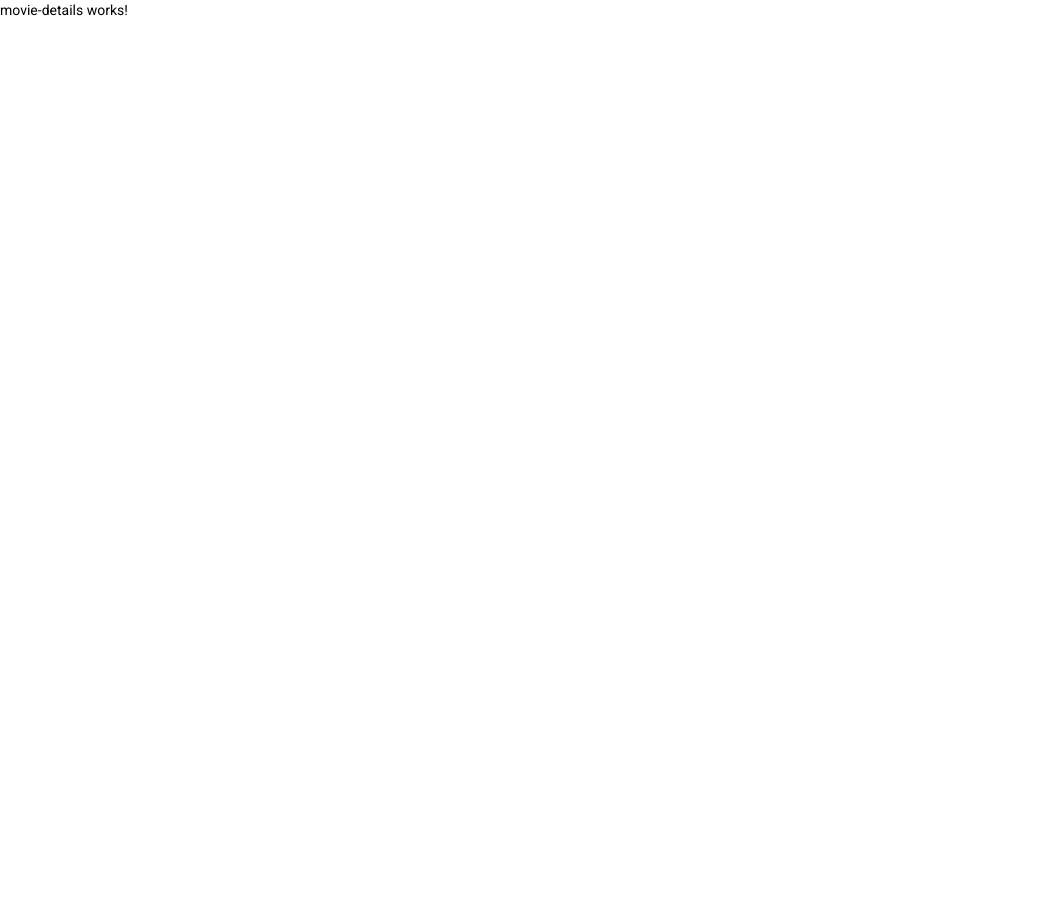
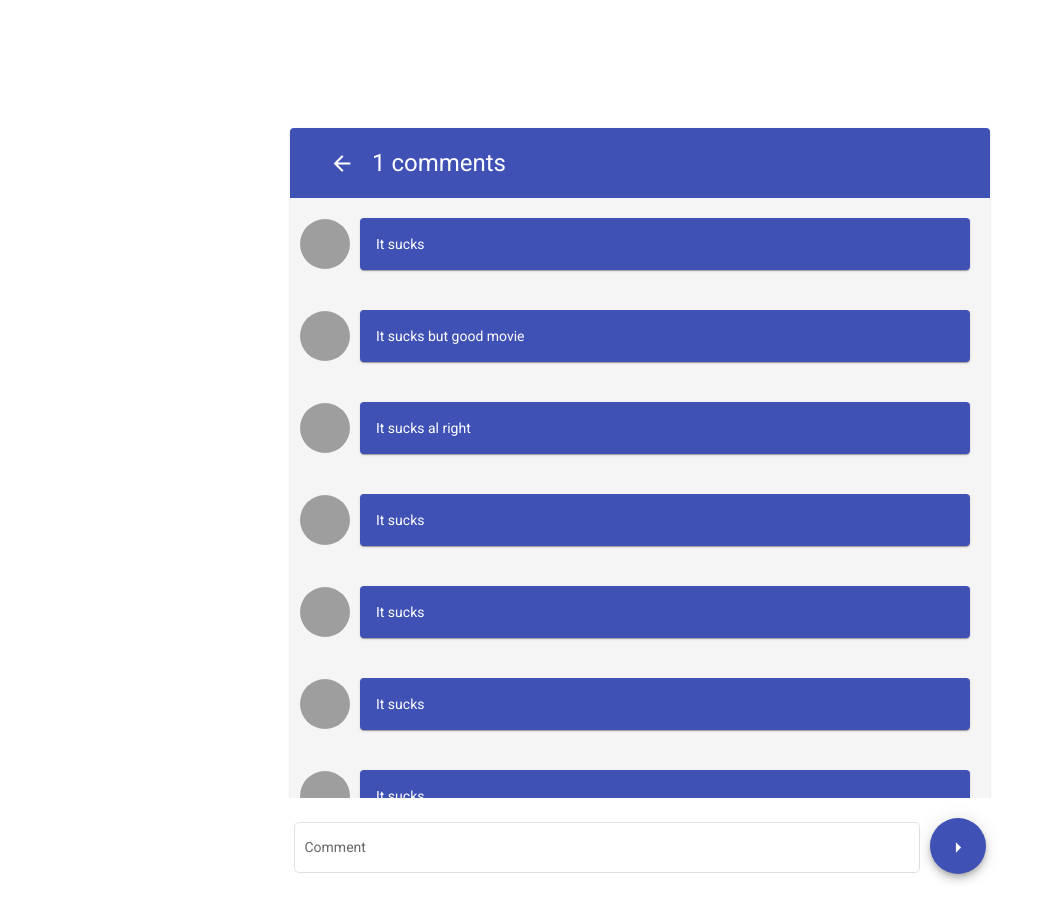
Before and after one commit to pedropaulofreitas/movie-rating, an Angular app: page /details/1 in a window 1280 px wide. Shown: the top 920 px of the page, without its empty margins (0-1053 px from the left). Before the commit the page ends 800 px from the top, so only its background shows below. Built offline with nearby package versions, Linux system fonts and the light colour scheme; grey boxes are pictures that could not be loaded.

Commit message:
feature(movie-details): display mocked comments, tostr msg and styling

```diff
--- /dev/null
+++ b/src/app/models/comment.ts
@@ -0,0 +1,4 @@
+export interface MovieComment {
+    text: string,
+    author: string
+}
--- a/src/app/pages/movie-details/movie-details.component.html
+++ b/src/app/pages/movie-details/movie-details.component.html
@@ -1 +1,64 @@
-<p>movie-details works!</p>
+<div class="flex-container">
+
+
+    <mat-card class="comment-card">
+        <mat-card-header>
+          <button mat-icon-button  aria-label="back button" (click)="navigateHome()">
+            <mat-icon>arrow_back</mat-icon>
+          </button>
+          <h1 style="margin: 0px; margin-left:10px">{{title}} comments</h1>
+        </mat-card-header>
+
+
+
+        <mat-card-content>
+          <div class="comment-card--content" *ngFor="let comment of comments">
+            <div mat-card-avatar class="comment-card--content__header-image"></div>
+            <mat-card class="comment-card--content__card">{{comment.text}}</mat-card>
+          </div>
+        </mat-card-content>
+
+        <mat-card-footer>
+
+          <mat-form-field appearance="outline">
+            <mat-label>Comment</mat-label>
+            <input [formControl]="comment"
+                placeholder="This movie was cool!" matInput>
+          </mat-form-field>
+          <div class="example-flex-container">
+            <div class="button-container">
+                <button mat-fab color="primary" (click)="openSnackBar()"
+                  aria-label="submit button">
+                <mat-icon>arrow_right</mat-icon>
+                </button>
+            </div>
+          </div>
+
+        </mat-card-footer>
+
+
+
+
+
+
+      </mat-card>
+
+
+      <!-- <mat-card class="example-card">
+        <mat-card-subtitle>Dog Breed</mat-card-subtitle>
+        <mat-card-title>Shiba Inu</mat-card-title>
+        <mat-card-content>
+          <p>This card has divider and indeterminate progress as footer</p>
+          <p>{{ longText }}</p>
+        </mat-card-content>
+        <mat-divider inset></mat-divider>
+        <mat-card-actions>
+          <button mat-button>LIKE</button>
+          <button mat-button>SHARE</button>
+        </mat-card-actions>
+        <mat-card-footer>
+          <mat-progress-bar mode="indeterminate"></mat-progress-bar>
+        </mat-card-footer>
+      </mat-card> -->
+
+</div>
--- a/src/app/pages/movie-details/movie-details.component.scss
+++ b/src/app/pages/movie-details/movie-details.component.scss
@@ -0,0 +1,59 @@
+
+
+.comment-card {
+    padding: 0px;
+    width: 700px;
+    background-color: #3f51b5;
+
+    .mat-card-header {
+      display: flex;
+      flex-direction: row;
+      align-items: center;
+      color: white;
+      height: 70px;
+    }
+
+    .mat-card-content{
+      margin: 0px;
+      max-height: 600px;
+      overflow-y: scroll;
+    }
+
+    &--content  {
+      display: flex;
+      flex-direction: row;
+      align-items: center;
+      padding: 10px;
+      background-color: #F5F5F5;
+
+      &__header-image {
+        width: 50px;
+        height: 50px;
+        background-image: url('https://material.angular.io/assets/img/examples/shiba1.jpg');
+        background-size: cover;
+      }
+
+      &__card {
+        width: 100%;
+        color: white;
+        background-color: #3f51b5;
+        margin: 10px;
+      }
+    }
+
+    .mat-card-footer {
+      padding: 20px;
+      display: flex;
+      flex-direction: row;
+      background-color: white;
+      color: black;
+
+      .mat-form-field{
+        width: 100%;
+        margin-right: 10px;
+      }
+
+
+    }
+
+  }
--- a/src/app/pages/movie-details/movie-details.component.ts
+++ b/src/app/pages/movie-details/movie-details.component.ts
@@ -1,16 +1,52 @@
 import { Component, OnInit } from '@angular/core';
-import { ActivatedRoute } from '@angular/router';
+import { FormControl } from '@angular/forms';
+import { ActivatedRoute, Router } from '@angular/router';
+import { MovieComment } from 'src/app/models/comment';
+import { MatSnackBar, MatSnackBarModule } from '@angular/material/snack-bar';
+
+const COMMENTS: MovieComment[] = [
+  { text:'It sucks', author:'joaquim' },
+  { text:'It sucks but good movie', author:'joaquim' },
+  { text:'It sucks al right', author:'joaquim' },
+  { text:'It sucks', author:'joaquim' },
+  { text:'It sucks', author:'joaquim' },
+  { text:'It sucks', author:'joaquim' },
+  { text:'It sucks', author:'joaquim' },
+  { text:'It sucks', author:'joaquim' },
+  { text:'It sucks', author:'joaquim' },
+  { text:'It sucks', author:'joaquim' },
+  { text:'It sucks', author:'joaquim' },
+  { text:'It sucks', author:'joaquim' },
+  { text:'It sucks', author:'joaquim' },
+  { text:'It sucks', author:'joaquim' },
+  { text:'It sucks', author:'joaquim' },
+  { text:'It sucks', author:'joaquim' },
+  { text:'It sucks', author:'joaquim' },
+  { text:'It sucks', author:'joaquim' },
+  { text:'It sucks', author:'joaquim' },
+  { text:'It sucks', author:'joaquim' },
+  { text:'It sucks', author:'joaquim' },
+  { text:'It sucks', author:'joaquim' },
+  { text:'It sucks', author:'joaquim' },
+];
+
 
 @Component({
   selector: 'app-movie-details',
   templateUrl: './movie-details.component.html',
   styleUrls: ['./movie-details.component.scss']
 })
+
+
 export class MovieDetailsComponent implements OnInit {
   public title: string | null = '';
+  public comment = new FormControl();
+  public comments = COMMENTS;
 
   constructor(
-    private _route: ActivatedRoute
+    private _router: Router,
+    private _route: ActivatedRoute,
+    private _snackBar: MatSnackBar
   ) { }
 
   ngOnInit(): void {
@@ -18,4 +54,34 @@ export class MovieDetailsComponent implements OnInit {
     console.log(this.title);
   }
 
+  public openSnackBar(): void {
+    this._snackBar.openFromComponent(PizzaPartyComponent, {
+      duration: 1500,
+    });
+  }
+
+  public navigateHome(): void {
+    this._router.navigate(['/']);
+  }
+
+
 }
+
+
+@Component({
+  selector: 'snack-bar-component-example-snack',
+  template: `
+    <span class="example-pizza-party">
+    🎥  🎥 thanks for the review 🎥 🎥
+    </span>
+  `,
+  styles: [
+    `
+    .example-pizza-party {
+      font-size: 20px;
+      color: hotpink;
+    }
+  `,
+  ],
+})
+export class PizzaPartyComponent {}
--- a/src/app/pages/movie-list/movie-list.component.scss
+++ b/src/app/pages/movie-list/movie-list.component.scss
@@ -1,25 +1,3 @@
-
-html, body {
-    height: 100%;
-}
-
-table {
-    width: 100%;
-}
-
-
-body {
-    margin: 0;
-}
-
-.flex-container {
-    height: 100%;
-    padding: 10%;
-    margin: 0;
-    display: flex;
-    align-items: center;
-    justify-content: center;
-}
 
 .mat-header-row {
     vertical-align: top;
--- a/src/styles.scss
+++ b/src/styles.scss
@@ -2,3 +2,22 @@
 
 html, body { height: 100%; }
 body { margin: 0; font-family: Roboto, "Helvetica Neue", sans-serif; }
+
+table {
+    width: 100%;
+}
+
+.flex-container {
+    height: 100%;
+    padding: 10%;
+    margin: 0;
+    display: flex;
+    align-items: center;
+    justify-content: center;
+}
+
+.mat-icon{
+    height:25px !important;
+    width:25px !important;
+    font-size:25px !important;
+  }
```
Also changed, not shown: src/app/app.module.ts (+9 -1 lines).
